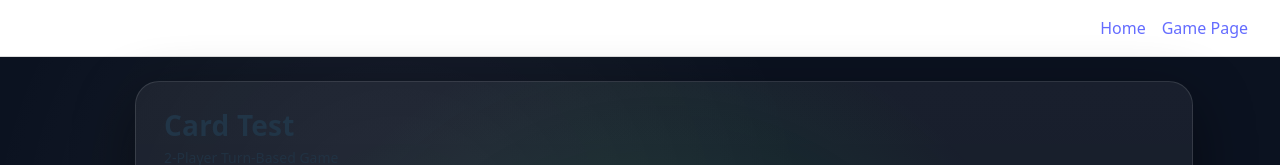
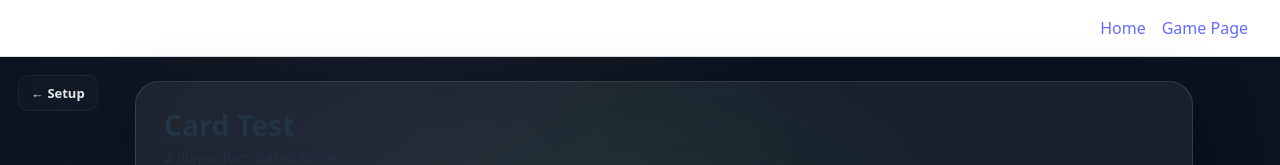
Before and after one commit to sheinhtuttunlwin/cactus-web-game, a React (Vite) app in the folder cactus-client/: page /game in a window 1280 px wide. Both pictures are taken after a click on the button "Start Match". Shown: the top 165 px of the page. Built offline with nearby package versions, Linux system fonts and the light colour scheme.

Commit message:
Small UI fixes, added return to set up button

```diff
--- a/cactus-client/src/pages/Game.jsx
+++ b/cactus-client/src/pages/Game.jsx
@@ -10,7 +10,8 @@ function Game ({
   currentRound = 1,
   totalRounds = 1,
   totalScores = {},
-  onRoundComplete = null
+  onRoundComplete = null,
+  onExitToSetup = null,
 }) {
 
     const [deck, setDeck] = useState([]);
@@ -196,6 +197,18 @@ function Game ({
 
     return (
         <div style={styles.page}>
+            {onExitToSetup ? (
+              <button
+                style={styles.topLeftButton}
+                onClick={() => {
+                  if (window.confirm("Return to setup? This will abandon the current match.")) {
+                    onExitToSetup();
+                  }
+                }}
+              >
+                ← Setup
+              </button>
+            ) : null}
             <div style={styles.table}>
             <header style={styles.header}>
                 <h1 style={styles.title}>Card Test</h1>
@@ -697,6 +710,7 @@ const styles = {
     padding: 24,
     background:
       "radial-gradient(circle at 30% 20%, rgba(255,255,255,0.06), transparent 35%), radial-gradient(circle at 70% 70%, rgba(255,255,255,0.06), transparent 40%), #0b1220",
+    position: "relative",
   },
 
   table: {
@@ -729,6 +743,32 @@ const styles = {
     margin: 0,
     opacity: 0.75,
     fontSize: 14,
+  },
+
+  returnButton: {
+    alignSelf: "flex-end",
+    padding: "6px 10px",
+    fontSize: 12,
+    fontWeight: 700,
+    borderRadius: 8,
+    border: "1px solid rgba(255,255,255,0.06)",
+    background: "rgba(255,255,255,0.02)",
+    color: "rgba(255,255,255,0.9)",
+    cursor: "pointer",
+  },
+  topLeftButton: {
+    position: "absolute",
+    top: 18,
+    left: 18,
+    padding: "8px 12px",
+    fontSize: 13,
+    fontWeight: 700,
+    borderRadius: 10,
+    border: "1px solid rgba(255,255,255,0.06)",
+    background: "rgba(255,255,255,0.02)",
+    color: "rgba(255,255,255,0.9)",
+    cursor: "pointer",
+    zIndex: 60,
   },
 
   matchInfo: {
--- a/cactus-client/src/pages/Match.jsx
+++ b/cactus-client/src/pages/Match.jsx
@@ -96,6 +96,7 @@ function Match() {
       totalRounds={matchSettings.numberOfRounds}
       totalScores={totalScores}
       onRoundComplete={handleRoundComplete}
+      onExitToSetup={handleRestart}
     />
   );
 }
```
